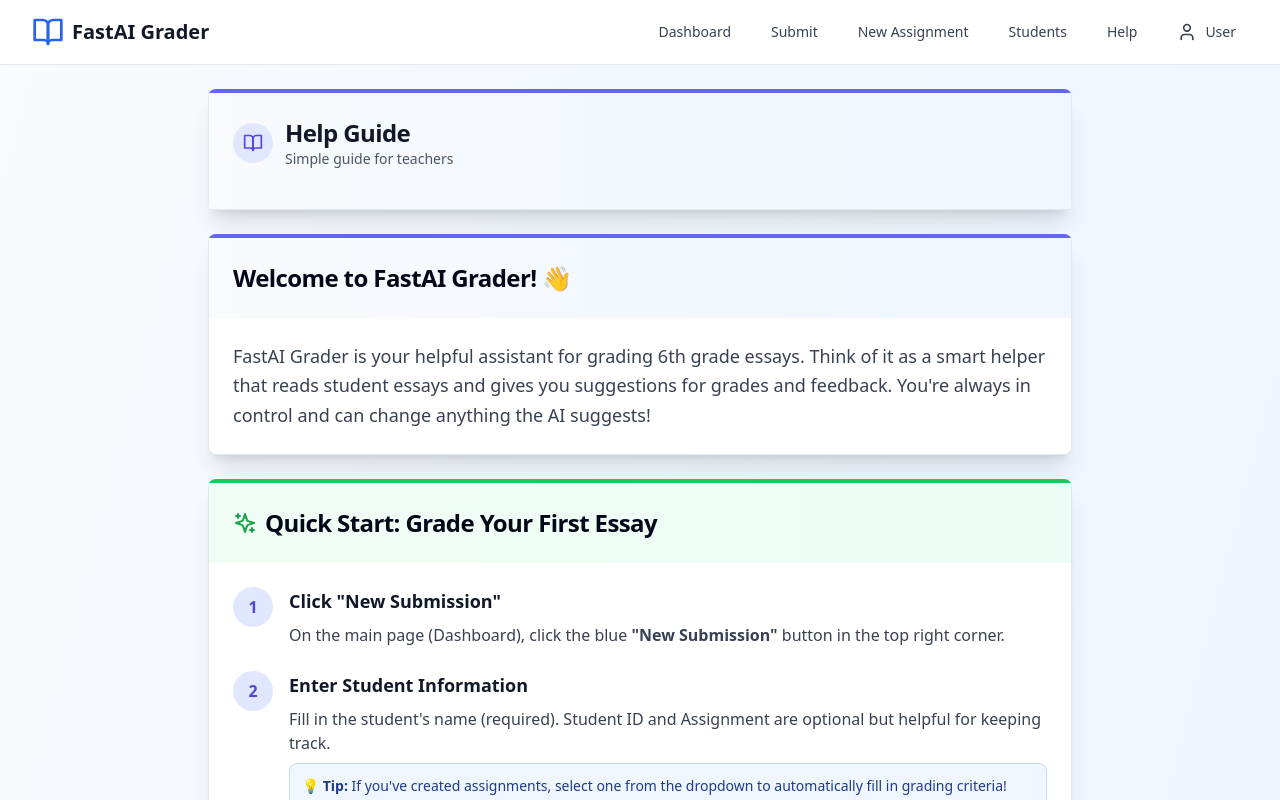
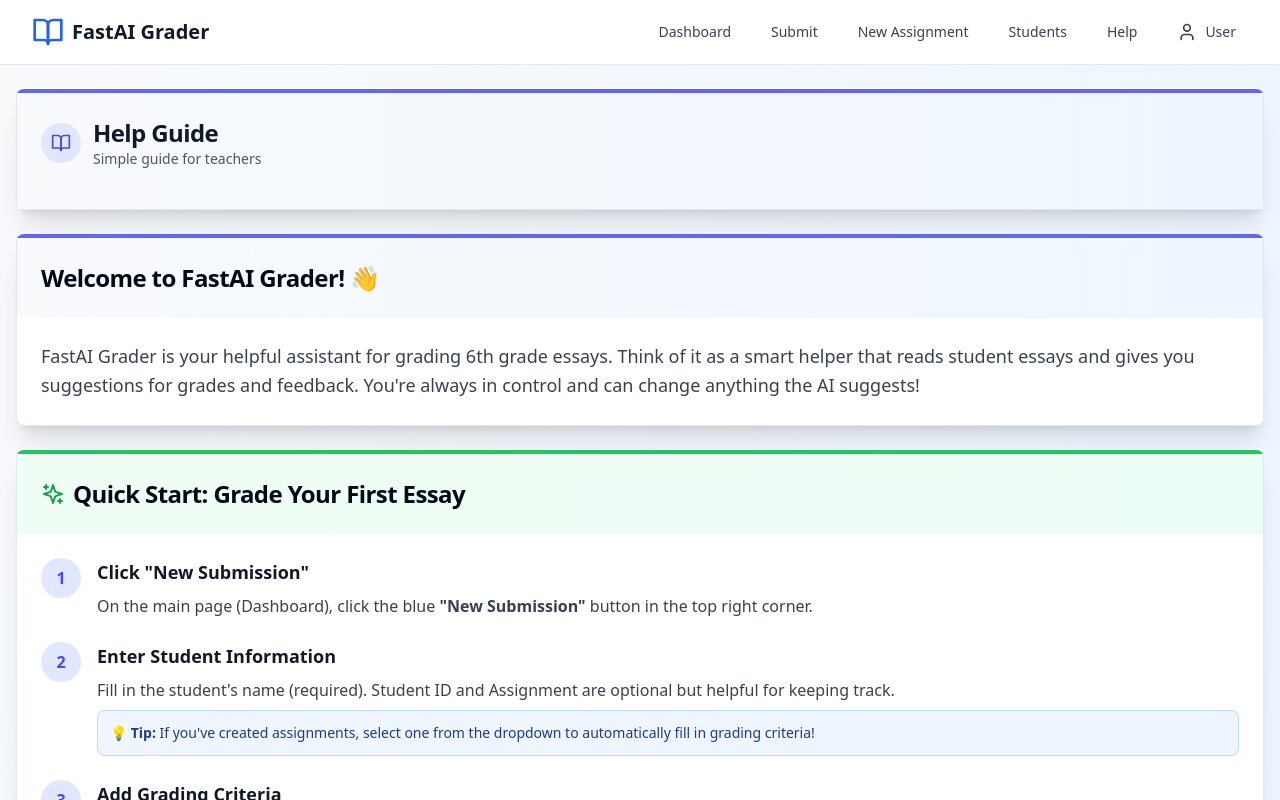
Before and after one commit to mb4540/AI-EssayGrader, a React (Vite) app: page /help in a window 1280 px wide. Shown: the top 800 px of the page. Built offline with nearby package versions, Linux system fonts and the light colour scheme; no server answers; sample sign-in values are in the browser's storage.

Commit message:
fix(help): remove max-width constraint for consistency
- Remove max-w-4xl to match full width of other pages
- Help page now has same width as Dashboard, Submission, and Student Roster
- Consistent container width across all pages

```diff
--- a/src/pages/Help.tsx
+++ b/src/pages/Help.tsx
@@ -4,7 +4,7 @@
 export default function Help() {
   return (
     <div className="min-h-screen bg-gradient-to-br from-slate-50 via-blue-50 to-indigo-50">
-      <div className="container mx-auto px-4 py-6 max-w-4xl">
+      <div className="container mx-auto px-4 py-6">
         {/* Help Guide Header Card */}
         <Card className="shadow-xl border-t-4 border-t-indigo-500 bg-white mb-6">
           <CardHeader className="bg-gradient-to-r from-slate-50 to-blue-50">
```
Also changed, not shown: 1 other file (tests, documents, lock files or other folders).
